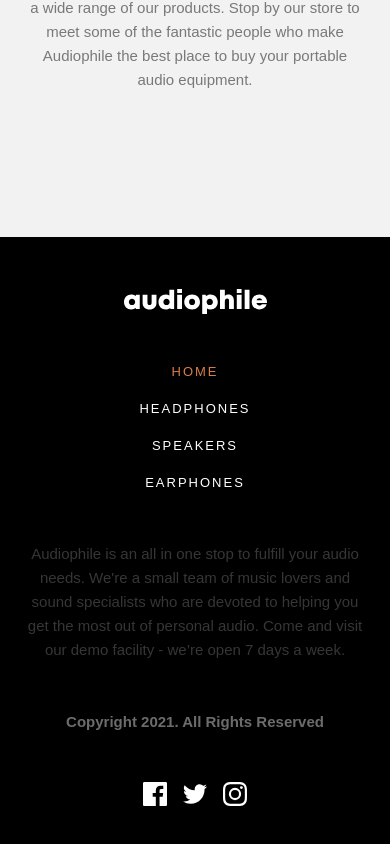
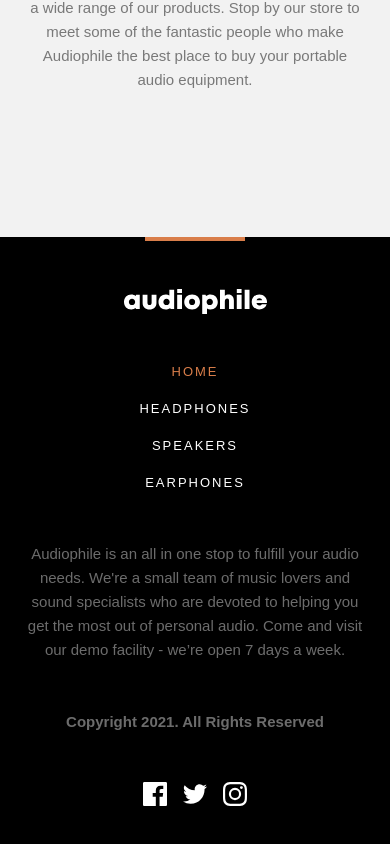
Before and after one commit to Ibarra11/audiophile, a React (Create React App) app: page / in a window 390 px wide. Shown: the part 3646-4490 px from the top of the page. Built offline with nearby package versions, Linux system fonts and the light colour scheme.

Commit message:
Footer responsive

```diff
--- a/src/components/Footer/index.tsx
+++ b/src/components/Footer/index.tsx
@@ -1,14 +1,15 @@
 import React from 'react';
 import { useLocation } from 'react-router-dom';
 import { Link } from '../../shared/css/components';
+import { MaxWidthWrapper } from '../../shared/css/components';
 import Logo from '../../assets/shared/desktop/logo.svg';
 import FacebookIcon from '../../assets/shared/desktop/icon-facebook.svg';
 import TwitterIcon from '../../assets/shared/desktop/icon-twitter.svg';
 import InstagramIcon from '../../assets/shared/desktop/icon-instagram.svg';
 import {
-  Wrapper,
+  Container,
+  ContentWrapper,
   LogoIcon,
-  Header,
   Nav,
   NavLink,
   Text,
@@ -22,8 +23,9 @@ import {
 const Footer = () => {
   const location = useLocation();
   return (
-    <Wrapper>
+    <Container>
       <OrangeInlineBorder />
+      <ContentWrapper>
         <LogoIcon src={Logo} alt="site logo" />
         <Nav>
           <NavLink to="/" active={location.pathname === '/' ? 1 : -1}>
@@ -49,10 +51,10 @@ const Footer = () => {
           </NavLink>
         </Nav>
         <Text>
-        Audiophile is an all in one stop to fulfill your audio needs. We're
-        a small team of music lovers and sound specialists who are devoted
-        to helping you get the most out of personal audio. Come and visit
-        our demo facility - we’re open 7 days a week.
+          Audiophile is an all in one stop to fulfill your audio needs.
+          We're a small team of music lovers and sound specialists who are
+          devoted to helping you get the most out of personal audio. Come
+          and visit our demo facility - we’re open 7 days a week.
         </Text>
         <Copyright>Copyright 2021. All Rights Reserved</Copyright>
         <SocialLinks>
@@ -66,7 +68,8 @@ const Footer = () => {
             <Icon src={InstagramIcon} alt="Instagram Icon" />
           </SocialLink>
         </SocialLinks>
-    </Wrapper>
+      </ContentWrapper>
+    </Container>
   );
 };
 
--- a/src/components/Footer/styles.ts
+++ b/src/components/Footer/styles.ts
@@ -1,32 +1,86 @@
 import styled from 'styled-components/macro';
-import { Link } from '../../shared/css/components';
-const Wrapper = styled.footer`
+import { Link, MaxWidthWrapper } from '../../shared/css/components';
+import breakpoints from '../../shared/css/breakpoints';
+const Container = styled.footer`
   position: relative;
-  display: flex;
-  flex-direction: column;
-  align-items: center;
-  gap: ${48 / 16}rem;
   background-color: hsl(var(--clr-primary-black));
   color: hsl(var(--clr-white));
   max-height: ${654 / 16}rem;
+`;
 
+const ContentWrapper = styled(MaxWidthWrapper)`
+  position: relative;
+
+  display: grid;
+  grid-template-areas:
+    'logo'
+    'nav'
+    'text'
+    'copyright'
+    'social-links';
+  justify-items: center;
+  gap: ${48 / 16}rem;
   text-align: center;
   padding: ${52 / 16}rem ${24 / 16}rem ${38 / 16}rem;
+  &:after {
+    position: absolute;
+    top: 0;
+    left: 50%;
+    transform: translateX(-50%);
+    content: '';
+    background-color: hsl(var(--clr-primary-orange));
+    height: ${4 / 16}rem;
+    width: ${100 / 16}rem;
+  }
+  ${breakpoints.tabletAndUp} {
+    grid-template-rows: repeat(3, auto) 16px;
+    grid-template-areas:
+      'logo logo'
+      'nav nav'
+      'text text'
+      '. .'
+      'copyright social-links ';
+    gap: ${32 / 16}rem;
+    justify-items: start;
+    padding: ${60 / 16}rem ${40 / 16}rem ${46 / 16}rem;
+    text-align: left;
+    &:after {
+      left: ${40 / 16}rem;
+      transform: translateX(0);
+    }
+  }
+  ${breakpoints.laptopAndUp} {
+    gap: ${36 / 16}rem;
+    grid-template-rows: auto auto 20px auto;
+    grid-template-areas:
+      'logo nav'
+      'text social-links'
+      '. . '
+      'copyright copyright';
+    padding-inline: 0;
+    padding-top: ${75 / 16}rem;
+    padding-bottom: ${48 / 16}rem;
+    &:after {
+      left: 0;
+    }
+  }
 `;
 
-const LogoIcon = styled.img``;
-
-const Header = styled.h4`
-  font-size: ${25 / 16}rem;
-  letter-spacing: 1px;
+const LogoIcon = styled.img`
+  grid-area: logo;
 `;
 
 const Nav = styled.nav`
+  grid-area: nav;
   display: flex;
   flex-direction: column;
   gap: ${16 / 16}rem;
   text-transform: uppercase;
   letter-spacing: 2px;
+  ${breakpoints.tabletAndUp} {
+    flex-direction: revert;
+    gap: ${34 / 16}rem;
+  }
 `;
 
 const NavLink = styled(Link)<{ active: 1 | -1 }>`
@@ -43,21 +97,30 @@ const NavLink = styled(Link)<{ active: 1 | -1 }>`
 `;
 
 const Text = styled.p`
-  color: hsl(var(--clr-primary-gray) / 0.25);
+  grid-area: text;
+  color: hsl(var(--clr-primary-gray) / 0.5);
   font-size: var(--text-body);
   font-weight: 200;
 `;
 
 const Copyright = styled.p`
+  grid-area: copyright;
   color: hsl(var(--clr-primary-gray) / 0.5);
   font-size: var(--text-body);
   font-weight: 700;
 `;
 
 const SocialLinks = styled.div`
+  grid-area: social-links;
   display: flex;
   justify-content: center;
   gap: ${16 / 16}rem;
+  ${breakpoints.tabletAndUp} {
+    justify-self: end;
+  }
+  ${breakpoints.laptopAndUp} {
+    align-self: end;
+  }
 `;
 
 const SocialLink = styled.a`
@@ -80,9 +143,9 @@ const OrangeInlineBorder = styled.span`
 `;
 
 export {
-  Wrapper,
+  Container,
+  ContentWrapper,
   LogoIcon,
-  Header,
   Nav,
   NavLink,
   Text,
--- a/src/components/ProductNav/styles.ts
+++ b/src/components/ProductNav/styles.ts
@@ -1,10 +1,18 @@
 import styled from 'styled-components/macro';
-
 import { motion } from 'framer-motion';
+import breakpoints from '../../shared/css/breakpoints';
 const ProductsNavWrapper = styled.nav`
   display: flex;
   flex-wrap: wrap;
   gap: 1rem;
+
+  ${breakpoints.tabletAndUp} {
+    gap: ${10 / 16}rem;
+  }
+
+  ${breakpoints.laptopAndUp} {
+    gap: ${30 / 16}rem;
+  }
 `;
 
 const MobileProductsNavWrapper = styled(motion.nav)`
```
Lines whose indentation alone changed are shown as unchanged.
